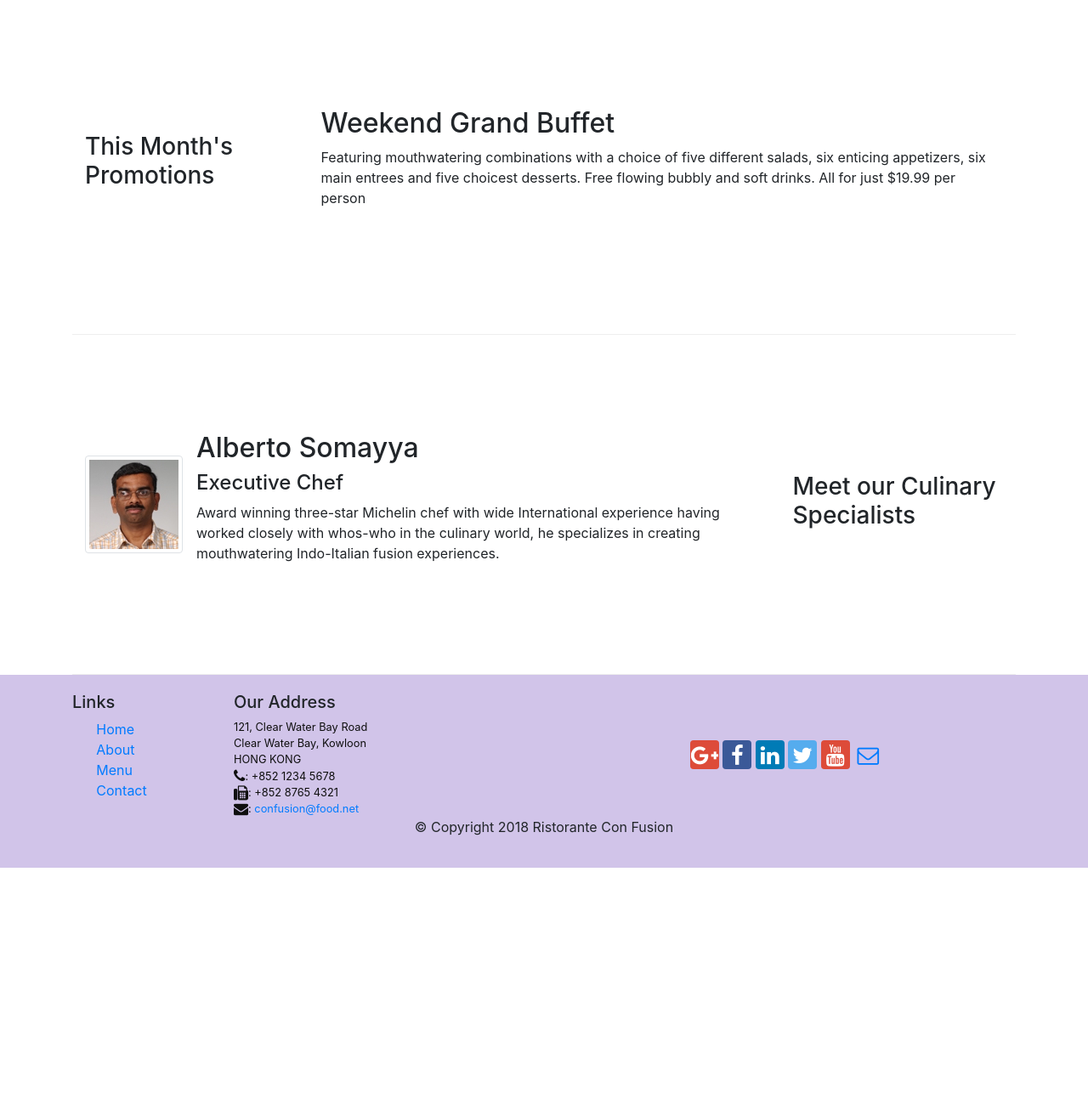
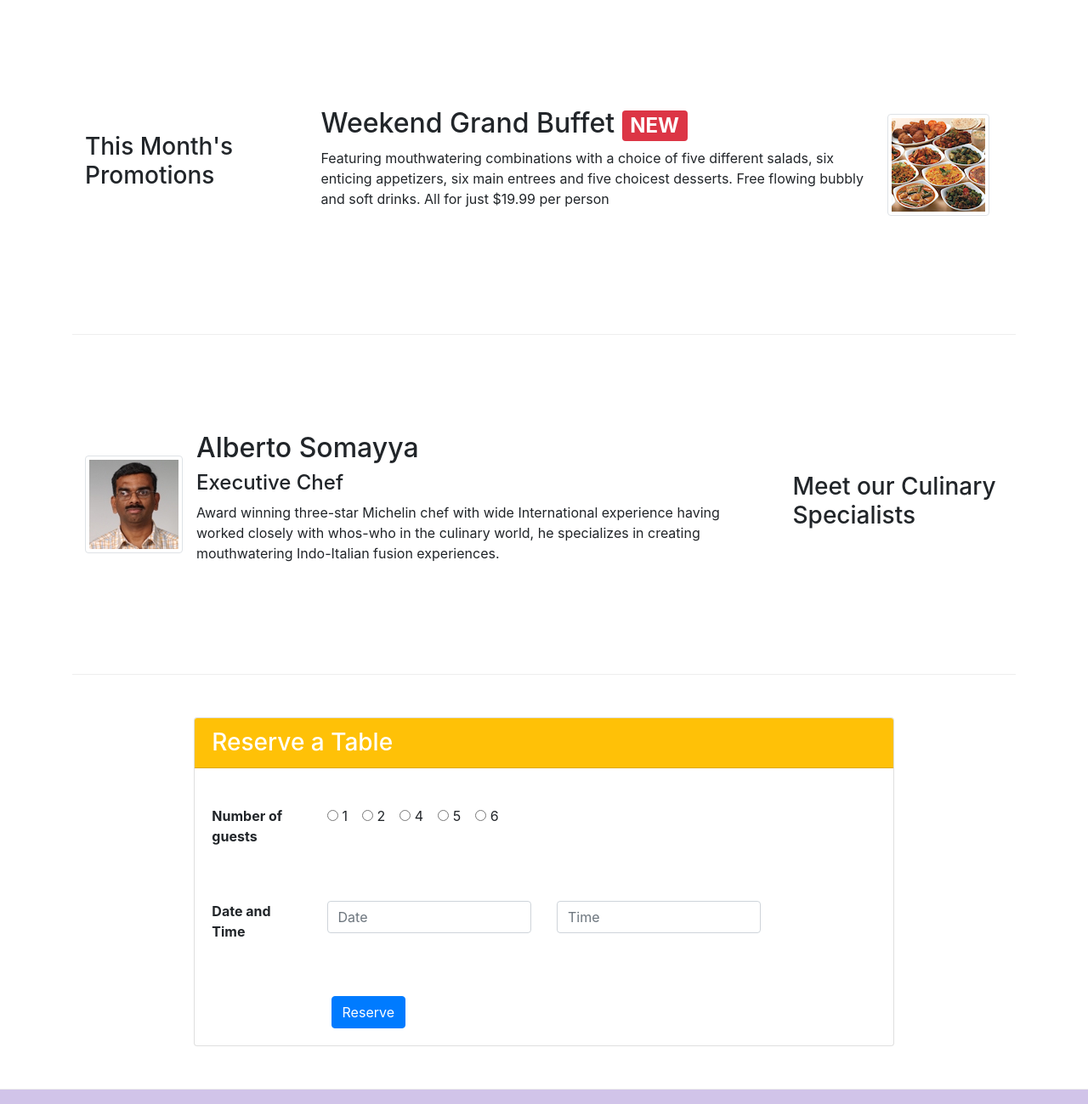
Before and after one commit to anshubaldeep/bootstrap-tutorial, a website: page index.html in a window 1280 px wide. Shown: the part 740-2039 px from the top of the page at 85% size. Before the commit the page ends 1761 px from the top, so only its background shows below. Drawn offline with nearby package versions, Linux system fonts and the light colour scheme.

Commit message:
after assignment

```diff
--- a/css/styles.css
+++ b/css/styles.css
@@ -12,6 +12,7 @@
 .navbar-brand{
     margin: 0px 45px 0px 15px;
 }
+
 
 .row-content {
     margin:0px auto;
--- a/index.html
+++ b/index.html
@@ -16,7 +16,7 @@
 <body>
     <nav class="navbar navbar-dark navbar-expand-sm fixed-top">
         <div class="container">
-            <a class="navbar-brand " href="#"><img src="img/logo.png" height="30" width="41"></a>
+            <a class="navbar-brand mr-0" href="#"><img src="img/logo.png" height="30" width="41"></a>
            <button class="navbar-toggler" type="button" data-toggle="collapse" data-target="#Navbar">
             <span class="navbar-toggler-icon"></span>
             </button>
@@ -38,8 +38,15 @@
                     <h1>Ristorante con Fusion</h1>
                     <p>We take inspiration from the World's best cuisines, and create a unique fusion experience. Our lipsmacking creations will tickle your culinary senses!</p>
                 </div>
-                <div class="col-12 col-sm align-self-center text-center">
-                    <img src="img/logo.png" class="img-fluid">
+                <div class="col-12 col-sm-6 align-self-center">
+                    <div class="row">
+                        <div class="col-sm-6">
+                        <img src="img/logo.png" class="img-fluid">
+                        </div>
+                        <div class="col-sm-6 align-self-center">
+                            <a href="#ReserveTable"><button class="col-12 btn btn-warning">Reserve Table</button></a>
+                        </div>
+                    </div>
                 </div>
             </div>
         </div>
@@ -47,12 +54,12 @@
 
     <div class="container">
         <div class="row row-content align-items-center">
-            <div class="col-12 col-sm-8 order-sm-last col-md-9">
+            <div class="col-12 col-sm-8 order-last col-md-9">
                 <div class="media">
                     <img class="d-flex mr-3 img-thumbnail align-self-center"
                         src="img/uthappizza.png" alt="Uthappizza">
                     <div class="media-body">
-                        <h2 class="mt-0">Uthappizza</h2>
+                            <h2 class="mt-0">Uthappizza <span class="badge badge-danger">HOT  </span>   <span class="badge badge-pill badge-secondary">$4.99</span></h2>
                         <p class="d-none d-sm-block">A unique combination of Indian Uthappam (pancake) and
                         Italian pizza, topped with Cerignola olives, ripe vine
                         cherry tomatoes, Vidalia onion, Guntur chillies and
@@ -71,8 +78,13 @@
                 <h3>This Month's Promotions</h3>
             </div>
             <div class="col col-sm col-md">
-                <h2>Weekend Grand Buffet</h2>
-                <p>Featuring mouthwatering combinations with a choice of five different salads, six enticing appetizers, six main entrees and five choicest desserts. Free flowing bubbly and soft drinks. All for just $19.99 per person </p>
+                <div class="media">
+                    <img src="img/buffet.png" alt="Buffet" class="d-flex mr-3 img-thumbnail align-self-center order-last">
+                    <div class="media-body">
+                        <h2>Weekend Grand Buffet <span class="badge badge-danger">NEW</h2>
+                            <p class="d-none d-sm-block">Featuring mouthwatering combinations with a choice of five different salads, six enticing appetizers, six main entrees and five choicest desserts. Free flowing bubbly and soft drinks. All for just $19.99 per person </p>
+                    </div>
+                </div>
             </div>
         </div>
 
@@ -96,6 +108,61 @@
                 </div>
 
             </div>
+        </div>
+    </div>
+
+    <div class="row row-content" id="ReserveTable">
+        <div class="col-xs-12 col-sm-8 offset-sm-2">
+            <div class="card">
+            <h3 class="card-header bg-warning text-white">Reserve a Table</h3>
+            <form>
+            <br>
+            <div class="card-body">
+            <dl class="row">
+                <dt class="col-sm-2">Number of guests</dt>
+                <dd class="col-sm">
+
+                  <div class="form-check-inline">
+                    <label class="form-check-label">
+                      <input type="radio" class="form-check-input" name="optradio">1
+                  </label></div>
+                  <div class="form-check-inline">
+                    <label class="form-check-label">
+                    <input type="radio" class="form-check-input" name="optradio">2
+                  </label></div>
+                  <div class="form-check-inline">
+                    <label class="form-check-label">
+                    <input type="radio" class="form-check-input" name="optradio">4
+                  </label></div>
+                  <div class="form-check-inline">
+                    <label class="form-check-label">
+                    <input type="radio" class="form-check-input" name="optradio">5
+                  </label></div>
+                  <div class="form-check-inline">
+                    <label class="form-check-label">
+                    <input type="radio" class="form-check-input" name="optradio">6
+                  </label></div>
+                </dd>
+            </dl>
+            <br><br>
+                <dl class="row">
+                    <dt class="col-sm-2">Date and Time</dt>
+                    <dd class="col-sm-4">
+                        <input type="text" onfocus="(this.type='date')" class="form-control" placeholder="Date">
+                    </dd>
+                    <dd class="col-sm-4">
+                        <input type="text" onfocus="(this.type='time')" class="form-control" placeholder="Time">
+                    </dd>
+                </dl>
+                <br><br>
+            <div class="row">
+                <div class="form-check offset-sm-2">
+                <button type="submit" class="btn btn-primary">Reserve</button>
+                </div>
+            </div>
+            </form>
+            </div>
+        </div>
         </div>
     </div>
 
```
Also changed, not shown: aboutus.html (+1 -1 lines), contactus.html (+1 -1 lines).
